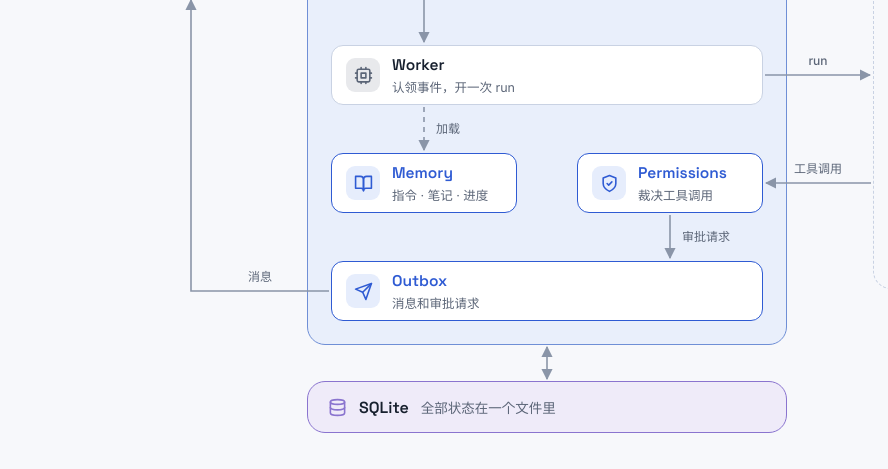
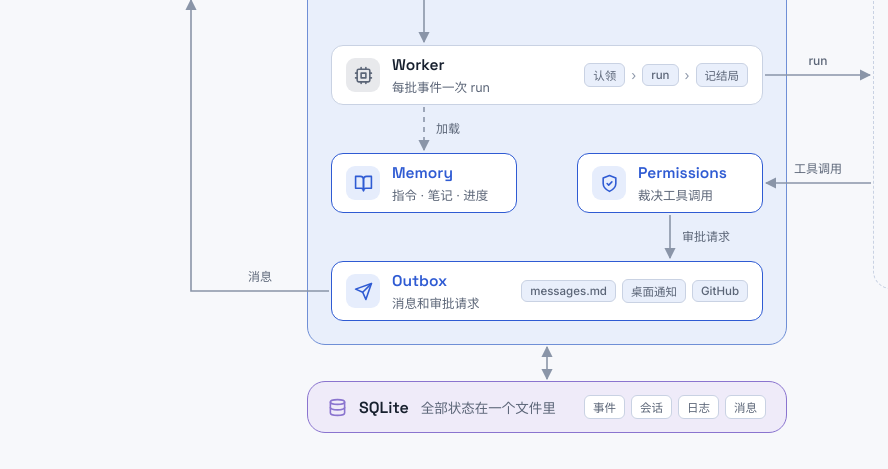
Before and after one commit to bubbleptr/aoa, a website: page docs/architecture.html in a window 1280 px wide. Shown: the part 215-684 px from the top of the page, 0-888 px from the left. Drawn offline with Linux system fonts and the light colour scheme.

Commit message:
docs: the wide boxes in the architecture diagram carry chips: the run steps, where messages go, what SQLite holds

```diff
--- a/docs/architecture.html
+++ b/docs/architecture.html
@@ -74,6 +74,10 @@ body {
 .tile b { font: 600 15.5px var(--display); }
 .tile.prim b { color: var(--prim); }
 .tile span { font-size: 12.5px; color: var(--muted); white-space: nowrap; }
+.chips { margin-left: auto; display: flex; align-items: center; gap: 6px; }
+.chips i { font: 500 11.5px var(--body); font-style: normal; color: var(--muted); background: var(--chip); border: 1px solid var(--tile-edge); border-radius: 6px; padding: 3px 8px; white-space: nowrap; }
+.tile .chips i { background: var(--kernel); }
+.chips em { font-style: normal; color: var(--line); font-size: 13px; }
 .col1 { left: 248px; width: 186px; }
 .col2 { left: 494px; width: 186px; }
 .wide { left: 248px; width: 432px; }
@@ -122,7 +126,8 @@ body {
   </div>
   <div class="abs tile wide" style="top:236px">
     <div class="ic"><svg class="i" viewBox="0 0 24 24"><rect x="4" y="4" width="16" height="16" rx="2"/><rect x="9" y="9" width="6" height="6"/><path d="M15 2v2M15 20v2M2 15h2M2 9h2M20 15h2M20 9h2M9 2v2M9 20v2"/></svg></div>
-    <div class="tx"><b>Worker</b><span>认领事件，开一次 run</span></div>
+    <div class="tx"><b>Worker</b><span>每批事件一次 run</span></div>
+    <div class="chips"><i>认领</i><em>›</em><i>run</i><em>›</em><i>记结局</i></div>
   </div>
   <div class="abs tile prim col1" style="top:344px">
     <div class="ic"><svg class="i" viewBox="0 0 24 24"><path d="M2 3h6a4 4 0 0 1 4 4v14a3 3 0 0 0-3-3H2z"/><path d="M22 3h-6a4 4 0 0 0-4 4v14a3 3 0 0 1 3-3h7z"/></svg></div>
@@ -135,11 +140,13 @@ body {
   <div class="abs tile prim wide" style="top:452px">
     <div class="ic"><svg class="i" viewBox="0 0 24 24"><path d="m22 2-7 20-4-9-9-4Z"/><path d="M22 2 11 13"/></svg></div>
     <div class="tx"><b>Outbox</b><span>消息和审批请求</span></div>
+    <div class="chips"><i>messages.md</i><i>桌面通知</i><i>GitHub</i></div>
   </div>
 
   <div class="abs region store">
     <svg class="i" viewBox="0 0 24 24"><ellipse cx="12" cy="5" rx="9" ry="3"/><path d="M3 5v14a9 3 0 0 0 18 0V5"/><path d="M3 12a9 3 0 0 0 18 0"/></svg>
     <b>SQLite</b><span>全部状态在一个文件里</span>
+    <div class="chips"><i>事件</i><i>会话</i><i>日志</i><i>消息</i></div>
   </div>
 
   <div class="abs region runtime"><div class="label">Runtime<small>每个 agent 选一个</small></div></div>
```
Also changed, not shown: docs/architecture-dark.png, docs/architecture-light.png.
